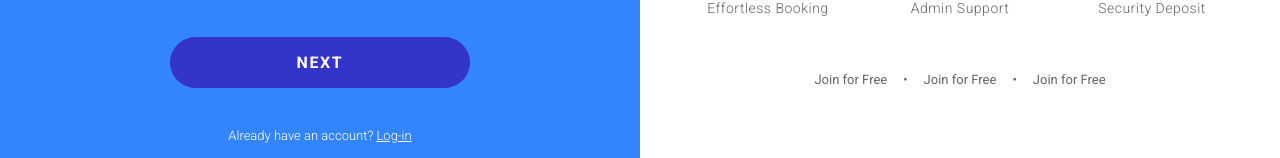
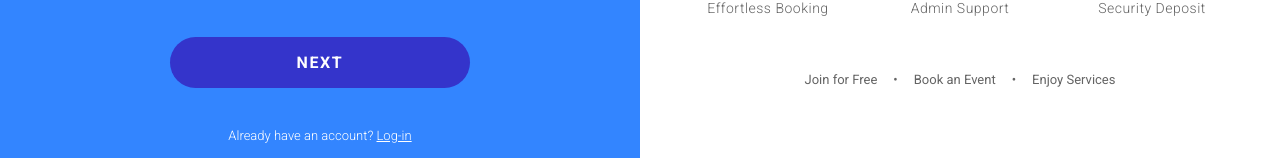
Before and after one commit to kramzer22/capstone-event-booking-app, a React (Vite) app: page /register/client in a window 1280 px wide. Shown: the part 469-627 px from the top of the page. Built offline with nearby package versions, Linux system fonts and the light colour scheme.

Commit message:
updated registration components jsx and css. Added new folder on assets: registration

```diff
--- a/src/pages/registration/ClientRegistration.jsx
+++ b/src/pages/registration/ClientRegistration.jsx
@@ -184,9 +184,9 @@ function ClientRegistration({}) {
         <div className="platform-additional-details">
           <p>Join for Free</p>
           <span>&bull;</span>
-          <p>Join for Free</p>
+          <p>Book an Event</p>
           <span>&bull;</span>
-          <p>Join for Free</p>
+          <p>Enjoy Services</p>
         </div>
       </div>
     </div>
```
